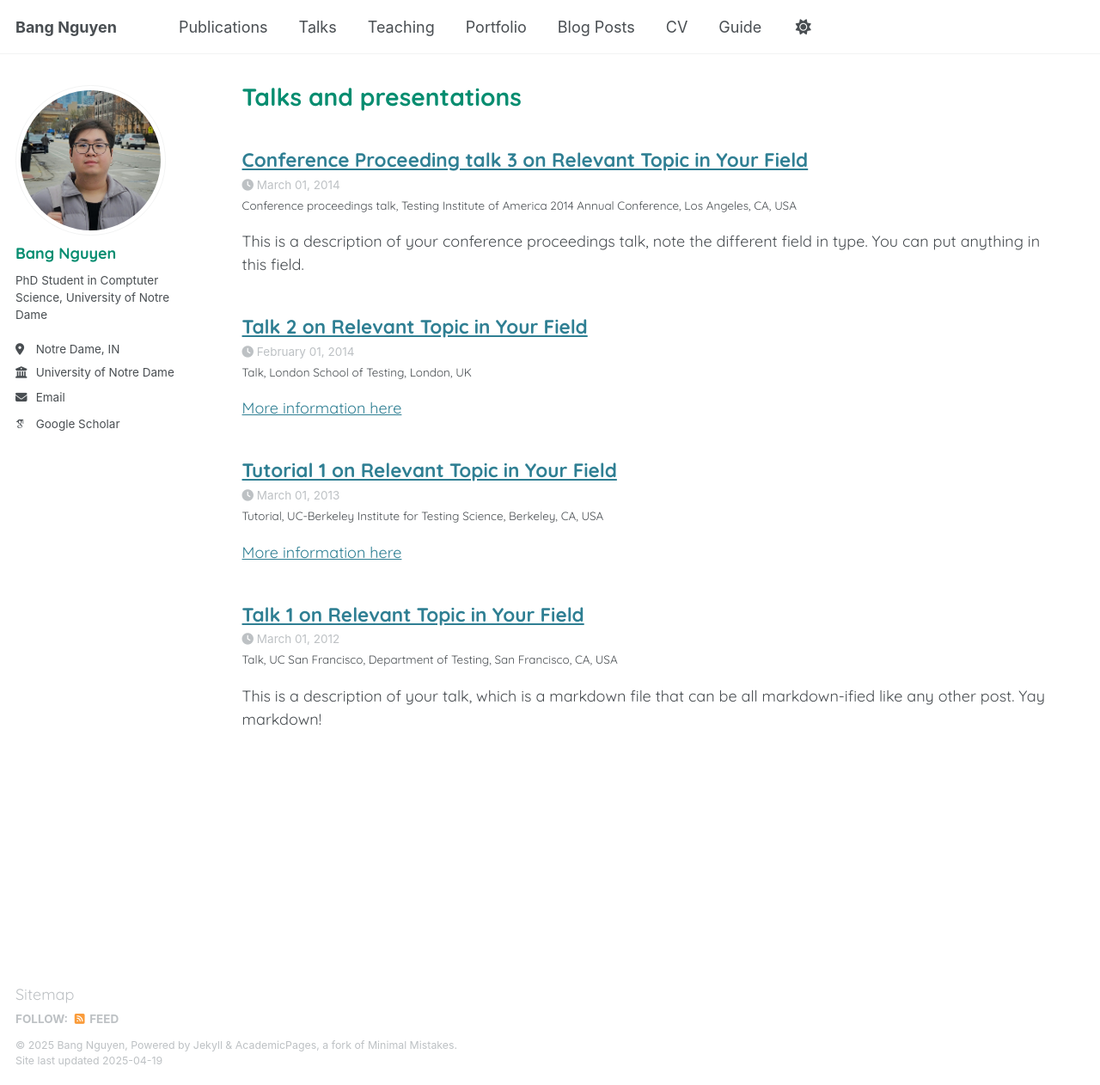
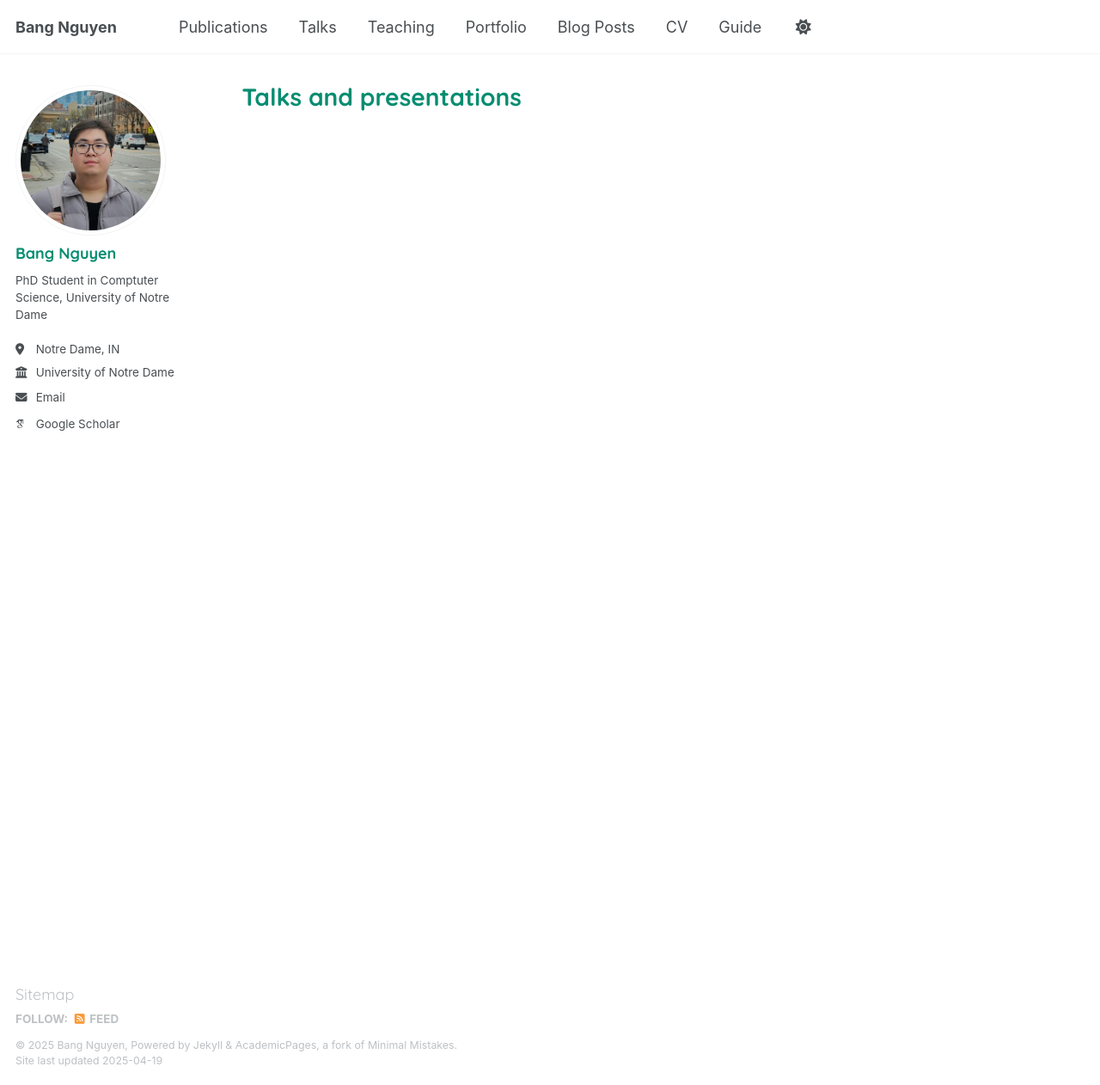
Before and after one commit to bnguyen5/bnguyen5.github.io, a Jekyll site: the page built from _pages/talks.html, in a window 1280 px wide and 1262 px high. Shown: the whole window at 86% size. Built offline with Jekyll 4.4.1, drawn with Linux system fonts in a browser that asks for light colours; some web fonts are replaced; part of the change alters nothing that is shown.

```diff
--- a/_config.yml
+++ b/_config.yml
@@ -205,19 +205,19 @@ kramdown:
   enable_coderay: false
 
 # These settings control the types of collections used by the template
-collections:
-  teaching:
-    output: true
-    permalink: /:collection/:path/
-  publications:
-    output: false
-    permalink: /:collection/:path/
-  portfolio:
-    output: true
-    permalink: /:collection/:path/
-  talks:
-    output: true
-    permalink: /:collection/:path/
+# collections:
+#   teaching:
+#     output: true
+#     permalink: /:collection/:path/
+#   publications:
+#     output: false
+#     permalink: /:collection/:path/
+#   portfolio:
+#     output: true
+#     permalink: /:collection/:path/
+#   talks:
+#     output: true
+#     permalink: /:collection/:path/
 
 # These settings control how pages and collections are included in the site
 defaults:
```
